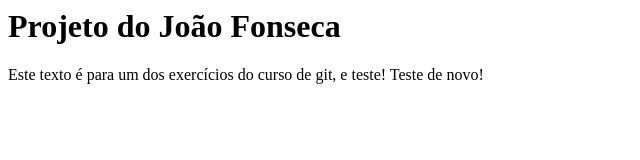
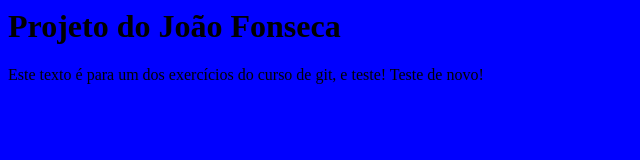
Before and after one commit to rodrigodf83/curso-git, a plain HTML site: page index.html in a window 1280 px wide. Shown: the whole page, without its empty margins (0-640 px from the left). Drawn offline with Linux system fonts and the light colour scheme.

Commit message:
Incluindo novo arquivo

```diff
--- /dev/null
+++ b/estilo.css
@@ -0,0 +1,3 @@
+body {
+	background-color:blue
+}
--- a/index.html
+++ b/index.html
@@ -1,5 +1,6 @@
 <html>
  <head>
+ 	<link rel="stylesheet" type="text/css" href="estilo.css">
  </head>
  <body>
  	<h1>Projeto do João Fonseca</h1>
```
